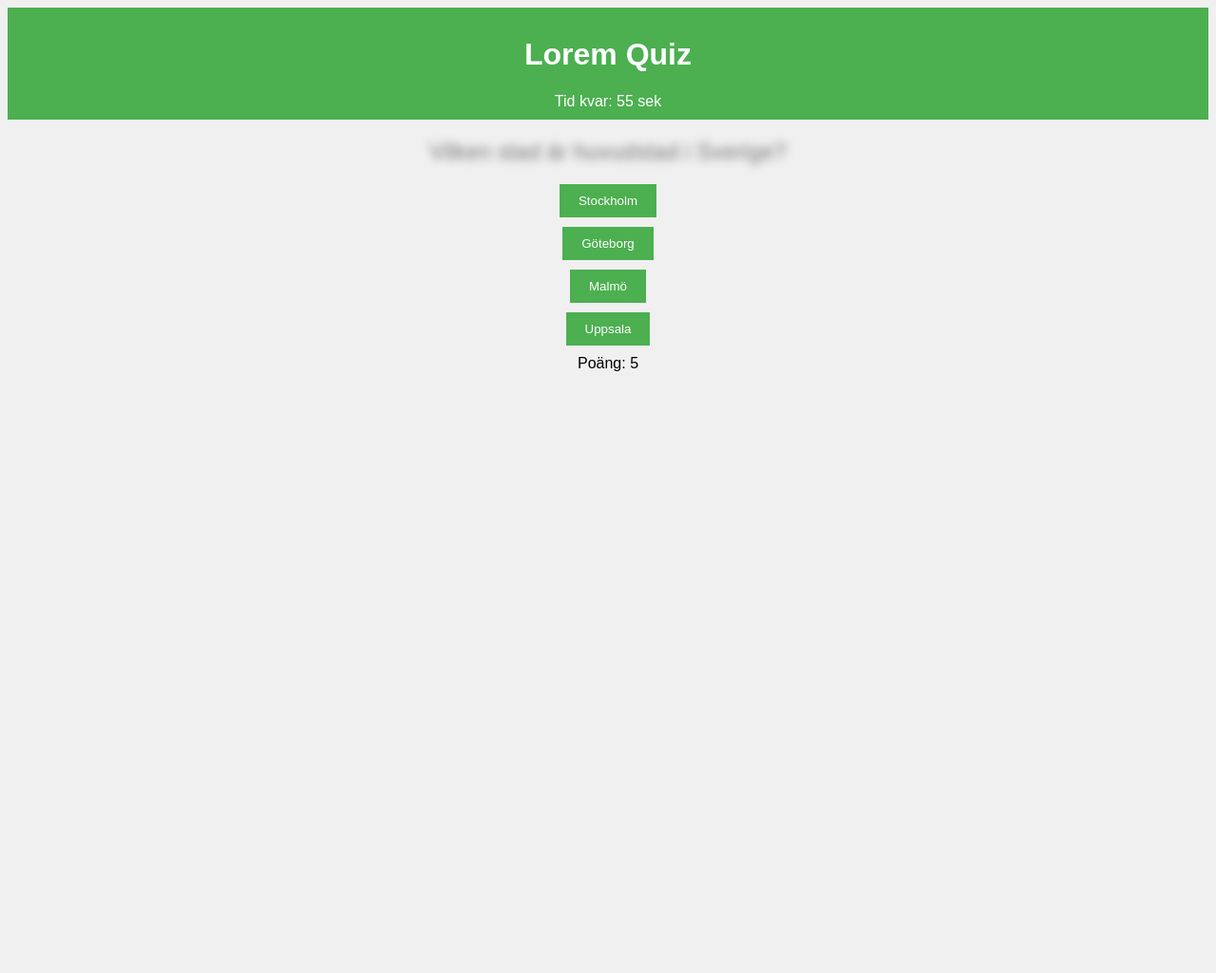
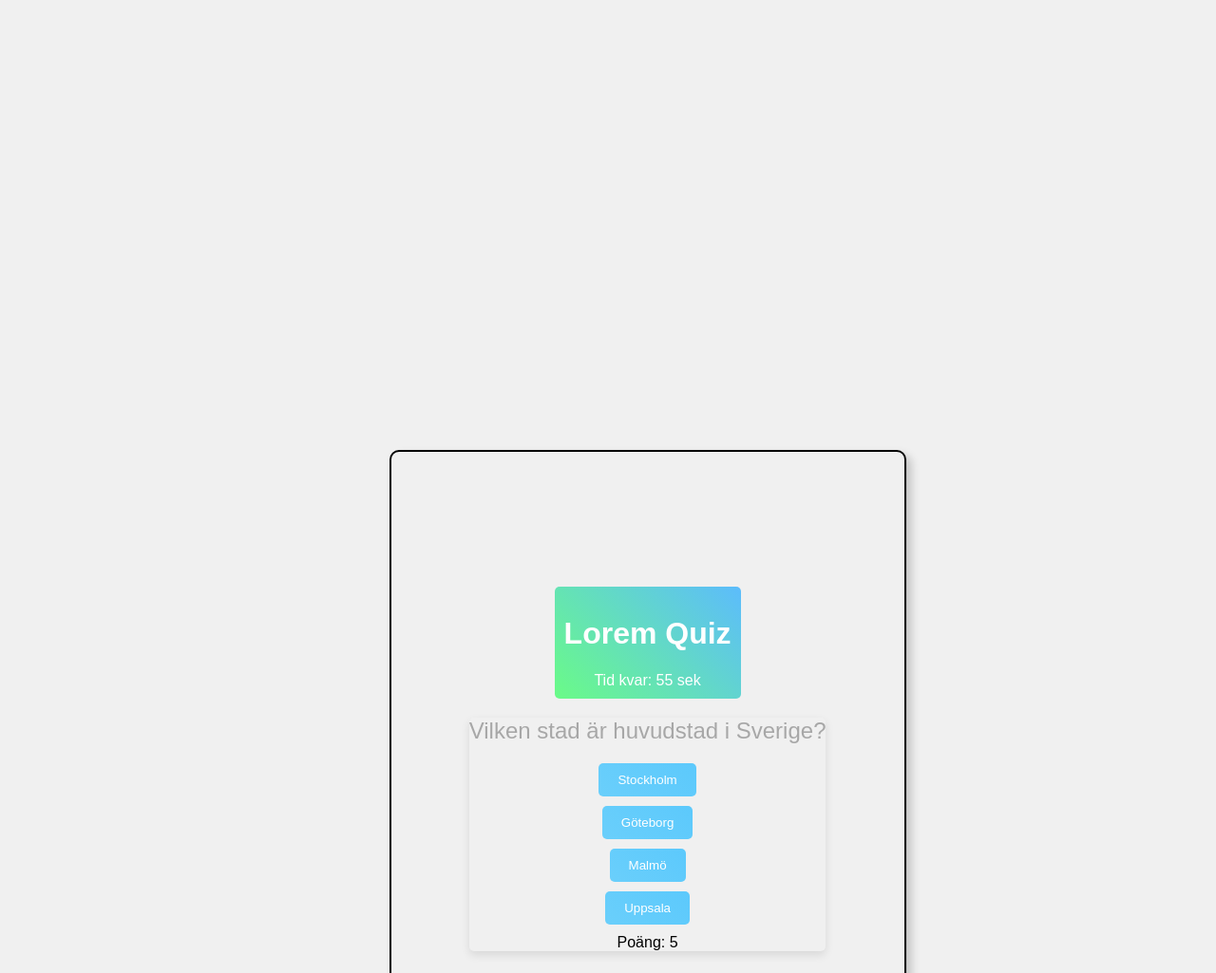
Before and after one commit to faisalwilliam/Lorem-Quiz, a plain HTML site: page index.html in a window 1280 px wide. Shown: the top 1025 px of the page at 95% size. Before the commit the page ends 800 px from the top, so only its background shows below. Drawn offline with Linux system fonts and the light colour scheme.

Commit message:
uppdate Mariia

```diff
--- a/index.html
+++ b/index.html
@@ -15,11 +15,11 @@
   <main>
     <section id="question-container">
       <p id="question" class="masked"></p>
-    </section>
 
-    <section id="answers"></section>
+    <div id="answers"></div>
 
     <div id="score">Poäng: <span id="points">5</span></div>
+    </section>
   </main>
 
   <div id="result-page" class="hidden">
--- a/script.js
+++ b/script.js
@@ -20,6 +20,7 @@ const questions = [
   let currentQuestionIndex = 0;
   let points = 5;
   let currentTime = 60;
+  let unmaskLevel = 0;  // Spårar avmaskningsnivån
 
   const questionElement = document.getElementById('question');
   const answersContainer = document.getElementById('answers');
@@ -28,7 +29,7 @@ const questions = [
   const resultPage = document.getElementById('result-page');
   const finalScore = document.getElementById('final-score');
 
-  // Starta timer när sidan laddas
+  // Starta timer
   const timer = setInterval(() => {
     currentTime--;
     timerDisplay.textContent = currentTime;
@@ -37,13 +38,15 @@ const questions = [
     }
   }, 1000);
 
-  // Funktion för att visa nästa fråga
+  // Visa fråga och svarsalternativ
   function showQuestion() {
     const currentQuestion = questions[currentQuestionIndex];
     questionElement.textContent = currentQuestion.question;
-    questionElement.classList.add('masked');  // Maskera frågan från början
 
-    // Rensa gamla svar och skapa nya knappar för aktuella alternativ
+    // Återställ avmaskningsnivå och stil för varje ny fråga
+    unmaskLevel = 0;
+    questionElement.className = '';
+
     answersContainer.innerHTML = '';
     currentQuestion.options.forEach(option => {
       const button = document.createElement('button');
@@ -54,28 +57,30 @@ const questions = [
     });
   }
 
-  // Kontrollera om svaret är korrekt
+  // Kontrollera svar
   function checkAnswer(selectedOption) {
     const currentQuestion = questions[currentQuestionIndex];
 
     if (selectedOption === currentQuestion.correct) {
-      // Om rätt svar -> gå till nästa fråga
-      nextQuestion();
+      nextQuestion();  // Om rätt svar, gå till nästa fråga
     } else {
-      // Om fel svar -> minska poäng och avmaskera fråga
-      points -= 2;  // -1 för avmaskning och -1 för fel svar
-      unmaskQuestion();
+      points -= 2;  // -1 för avmaskning, -1 för fel svar
+      unmaskQuestion();  // Avmaskera fråga lite mer
       updateScore();
     }
   }
 
-  // Avmaskera frågan
+  // Avmaskera fråga gradvis
   function unmaskQuestion() {
-    questionElement.classList.remove('masked');
-    questionElement.classList.add('unmasked');
+    unmaskLevel++;
+    if (unmaskLevel === 1) {
+      questionElement.classList.add('unmask-1');
+    } else if (unmaskLevel === 2) {
+      questionElement.classList.add('unmask-2');
+    }
   }
 
-  // Uppdatera poängvisningen
+  // Uppdatera poäng
   function updateScore() {
     scoreDisplay.textContent = points;
   }
@@ -84,9 +89,9 @@ const questions = [
   function nextQuestion() {
     currentQuestionIndex++;
     if (currentQuestionIndex < questions.length) {
-      showQuestion();  // Visa nästa fråga
+      showQuestion();
     } else {
-      endQuiz();  // Om inga fler frågor -> avsluta quiz
+      endQuiz();
     }
   }
 
@@ -97,5 +102,5 @@ const questions = [
     resultPage.classList.remove('hidden');
   }
 
-  // Starta quiz vid sidladdning
+  // Starta quiz när sidan laddas
   showQuestion();
--- a/styles.css
+++ b/styles.css
@@ -1,44 +1,83 @@
-body {
+/* Gör så att html och body täcker hela skärmen */
+html, body {
+    height: 90%;
+    margin: 20%;
+    padding: 0;
+    padding-top: 5%;
+    bottom: 5%;
+  }
+
+  /* Flexbox används för att centrera innehåll */
+  body {
+    display: flex;               /* Aktiverar flexbox på body */
+    justify-content: center;     /* Centrering horisontellt */
+    align-items: center;         /* Centrering vertikalt */
+
+    width: 500px;                /* Fixerad bredd för quiz-kontainer */
+    padding: 20px;
     font-family: Arial, sans-serif;
     text-align: center;
     background-color: #f0f0f0;
+
+    /* Flex-riktning och innehållsjustering */
+    flex-direction: column;
+    overflow: hidden;
+
+    /* Konturstil för quiz-kontainer */
+    border: 2px solid black;
+    border-radius: 10px;
+    box-shadow: 5px 5px 10px rgba(0, 0, 0, 0.2);
   }
 
+  /* Header med gradient-bakgrund */
   header {
-    background-color: #4CAF50;
+    background-image: linear-gradient(45deg, #6afb87, #5cbcfc);
     color: white;
     padding: 10px;
+    border-radius: 5px;  /* Rundar hörnen på header */
   }
 
+  /* Sektionerna för varje fråga */
+  section {
+    border-radius: 5px;
+    box-shadow: 0px 4px 10px rgba(0, 0, 0, 0.1); /* Lätt skugga runt sektion */
+    margin-bottom: 20px;  /* Lägger till mellanrum mellan sektionerna */
+  }
+
+  /* Stil för fråga */
   #question {
     font-size: 1.5em;
     margin: 20px 0;
+    color: rgba(0, 0, 0, 0.3);  /* Delvis synlig text från början */
+    transition: color 0.5s ease-in-out;
   }
 
-  .masked {
-    color: rgba(0, 0, 0, 0);
-    text-shadow: 0 0 10px rgba(0, 0, 0, 0.5);
-    transition: color 1s ease-in-out;
+  /* Avmaskeringsnivåer för frågetexten */
+  .unmask-1 {
+    color: rgba(0, 0, 0, 0.6);  /* Frågan blir mer synlig */
+  }
+  .unmask-2 {
+    color: rgba(0, 0, 0, 1);    /* Frågan är helt synlig */
   }
 
-  .unmasked {
-    color: black;
-  }
-
+  /* Stil för svarsknappar */
   .answer {
     display: block;
     margin: 10px auto;
     padding: 10px 20px;
     border: none;
-    background-color: #4CAF50;
+    background-image: linear-gradient(45deg, #6acffb, #5cc9fc);  /* Gradient-bakgrund */
     color: white;
     cursor: pointer;
+    border-radius: 5px;  /* Rundade hörn */
   }
 
+  /* Ändrar färg vid hovring */
   .answer:hover {
     background-color: #45a049;
   }
 
+  /* Döljer element */
   .hidden {
     display: none;
   }
```
